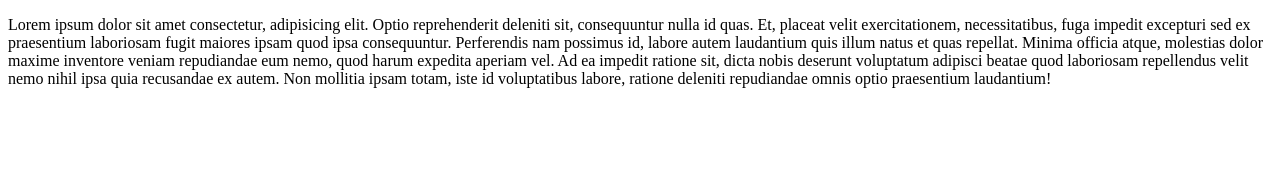
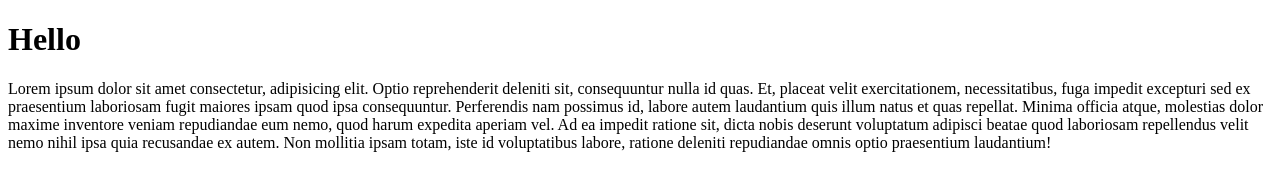
Before and after one commit to Thitamorn999/myweb04, a plain HTML site: page about.html in a window 1280 px wide. Drawn offline with Linux system fonts and the light colour scheme.

Commit message:
The 3rd status

```diff
--- a/about.html
+++ b/about.html
@@ -3,9 +3,10 @@
 <head>
     <meta charset="UTF-8">
     <meta name="viewport" content="width=device-width, initial-scale=1.0">
-    <title>Document</title>
+    <title>Phranakhon Rajabhat University</title>
 </head>
 <body>
+    <h1>Hello</h1>
     <p>
         Lorem ipsum dolor sit amet consectetur, adipisicing elit. Optio reprehenderit deleniti sit, consequuntur nulla id quas. Et, placeat velit exercitationem, necessitatibus, fuga impedit excepturi sed ex praesentium laboriosam fugit maiores ipsam quod ipsa consequuntur. Perferendis nam possimus id, labore autem laudantium quis illum natus et quas repellat. Minima officia atque, molestias dolor maxime inventore veniam repudiandae eum nemo, quod harum expedita aperiam vel. Ad ea impedit ratione sit, dicta nobis deserunt voluptatum adipisci beatae quod laboriosam repellendus velit nemo nihil ipsa quia recusandae ex autem. Non mollitia ipsam totam, iste id voluptatibus labore, ratione deleniti repudiandae omnis optio praesentium laudantium!
     </p>
```
Also changed, not shown: index.html (+1 -1 lines).
